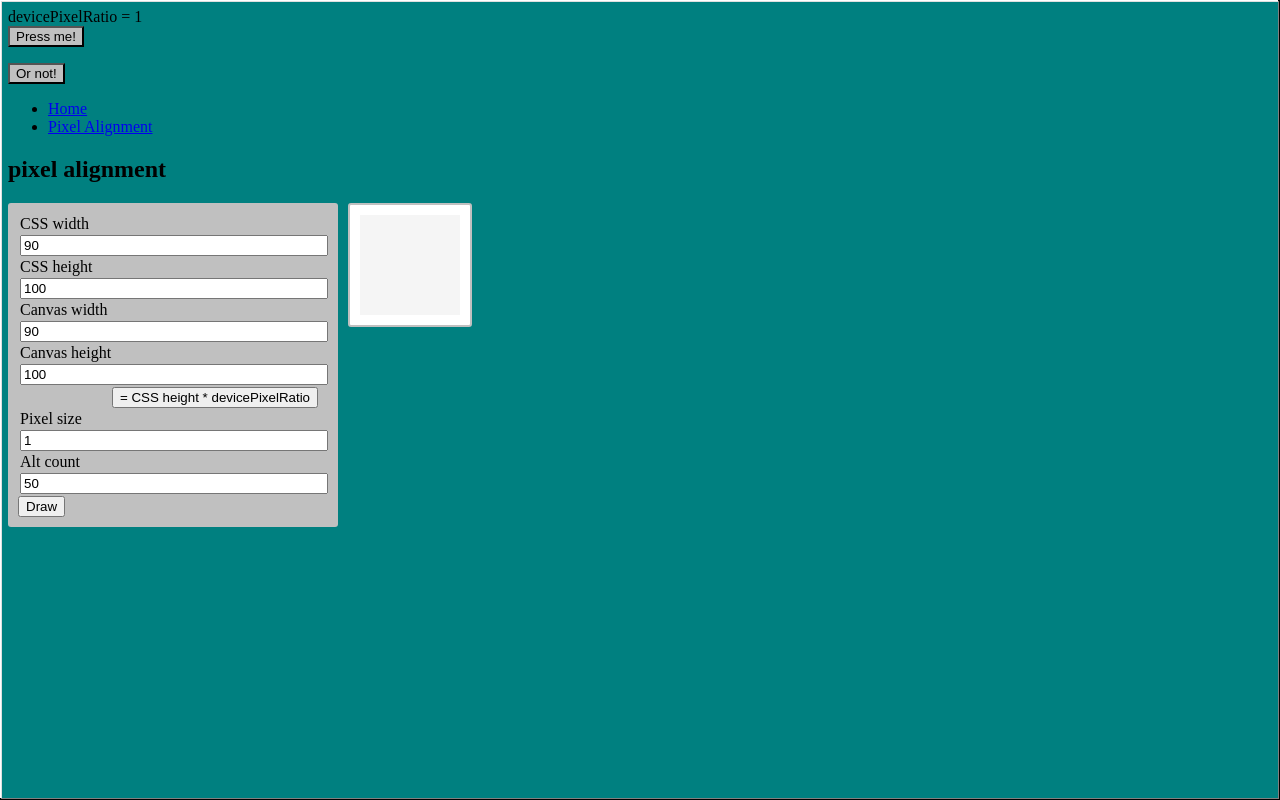
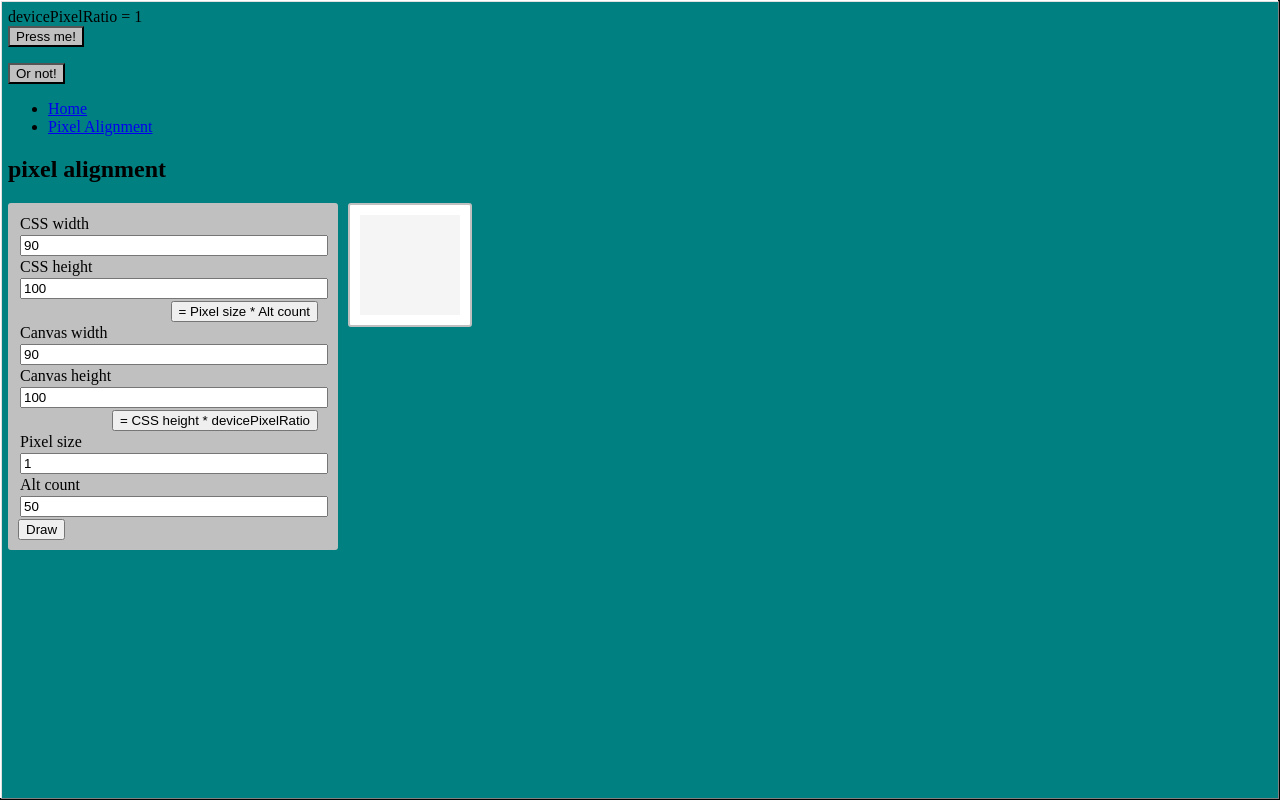
Before and after one commit to sarahkw/dangerchat, an Angular app: page /pixel-alignment in a window 1280 px wide. Built offline with nearby package versions, Linux system fonts and the light colour scheme.

Commit message:
tool: auto assign css height

```diff
--- a/projects/demo-w98w/src/app/pixel-alignment/pixel-alignment.component.html
+++ b/projects/demo-w98w/src/app/pixel-alignment/pixel-alignment.component.html
@@ -64,6 +64,7 @@
             <div class="form-group">
                 <label for="cssheight">CSS height</label>
                 <input id="cssheight" name="cssheight" type="number" [(ngModel)]="cssheight">
+                <button class="tool" type="button" (click)="onAutoAssignCssHeight()">= Pixel size * Alt count</button>
             </div>
 
             <div class="form-group">
--- a/projects/demo-w98w/src/app/pixel-alignment/pixel-alignment.component.ts
+++ b/projects/demo-w98w/src/app/pixel-alignment/pixel-alignment.component.ts
@@ -43,8 +43,12 @@ export class PixelAlignmentComponent implements OnInit {
 
   }
 
+  onAutoAssignCssHeight() {
+    this.cssheight = this.pixelsize * this.altcount;
+  }
+
   onAutoAssignCanvasHeight() {
-    this.canvasheight = Math.floor(this.cssheight * window.devicePixelRatio);
+    this.canvasheight = Math.round(this.cssheight * window.devicePixelRatio);
   }
 
 }
```
